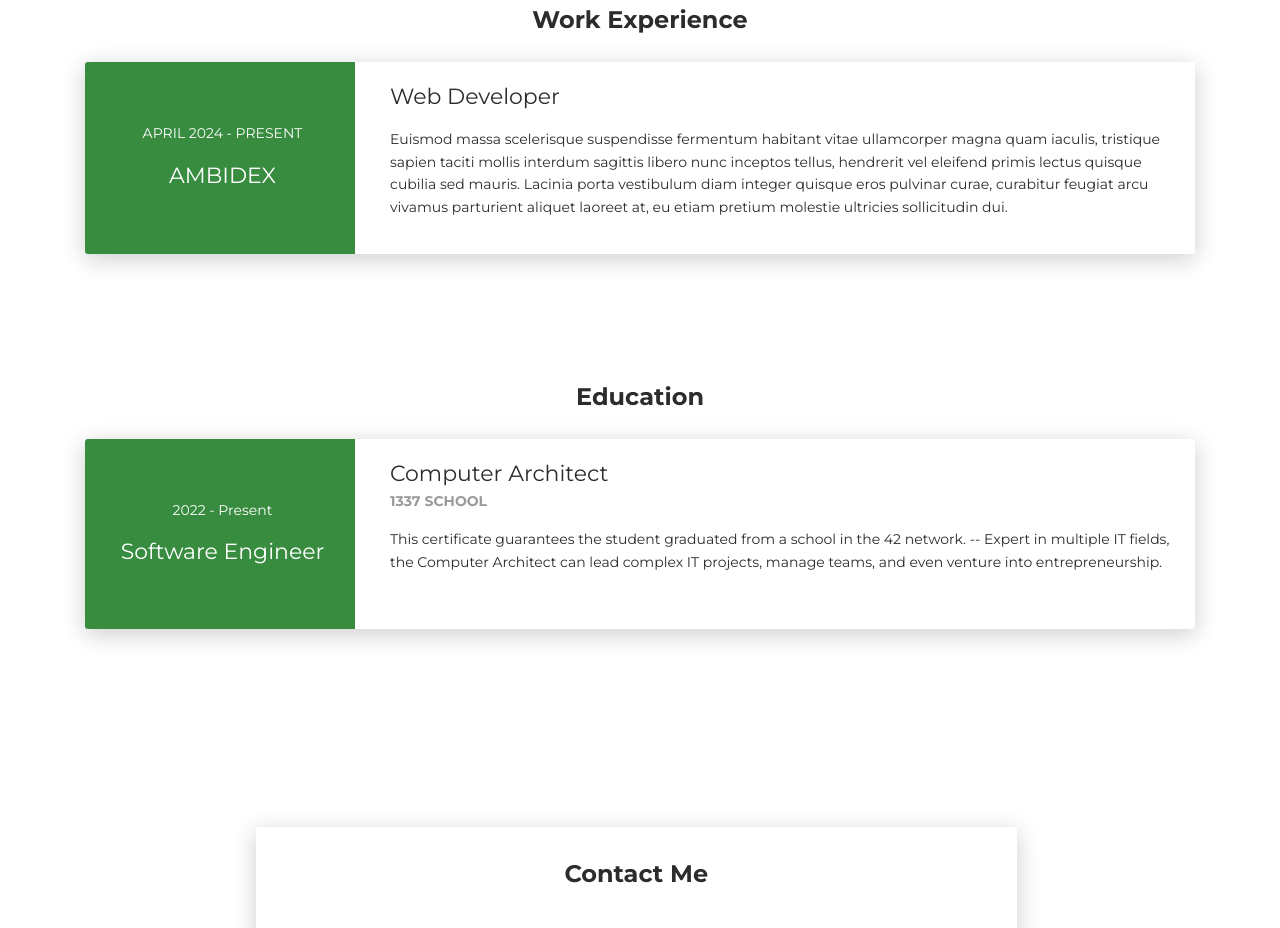
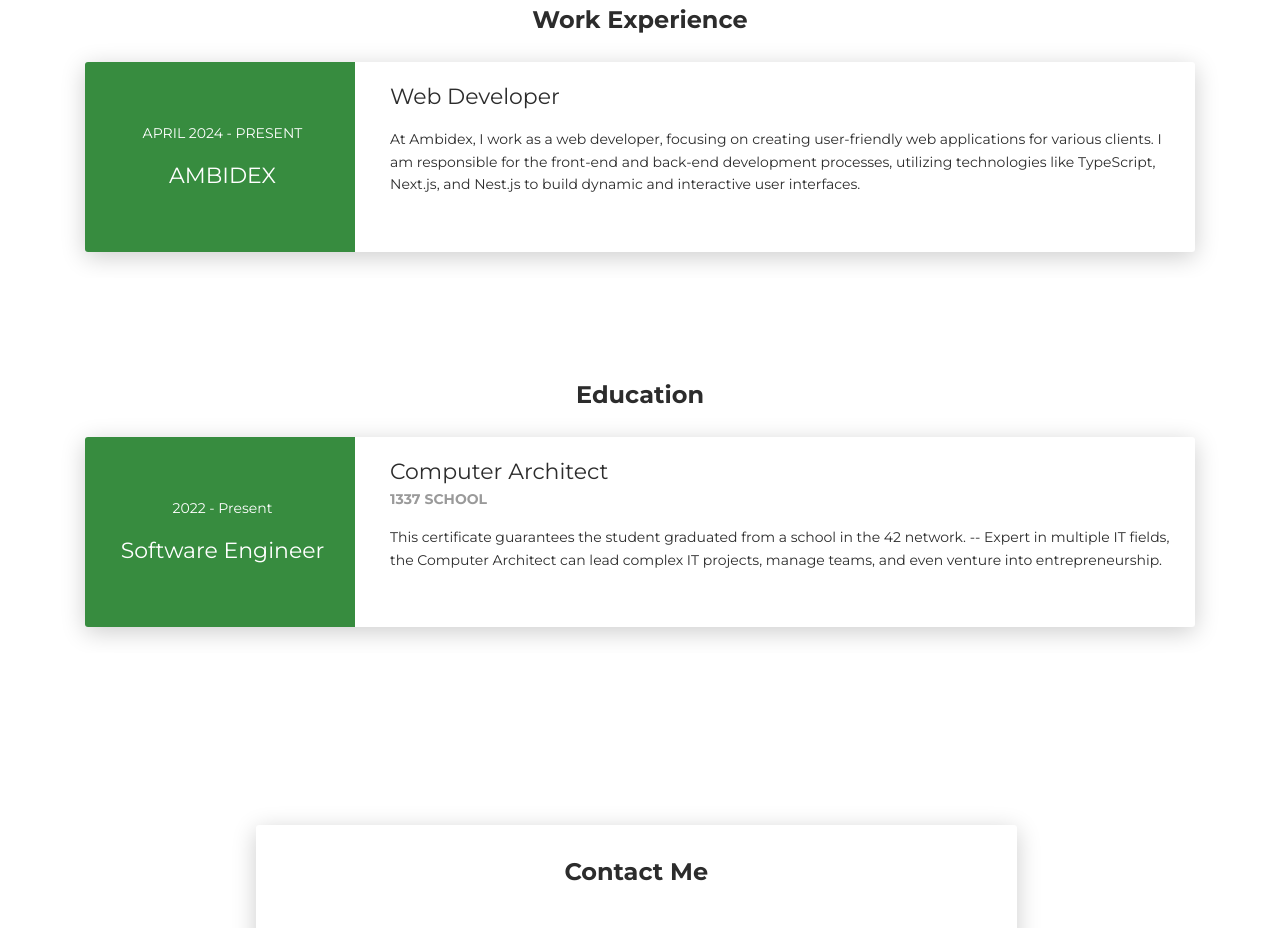
Before and after one commit to Hamza-benfaddoul/portfolio2, a plain HTML site: page index.html in a window 1280 px wide. Shown: the part 2178-3106 px from the top of the page. Drawn offline with Linux system fonts and the light colour scheme.

Commit message:
add discription for ambidex

```diff
--- a/index.html
+++ b/index.html
@@ -662,14 +662,12 @@
                     <div class="card-body">
                       <div class="h5">Web Developer</div>
                       <p>
-                        Euismod massa scelerisque suspendisse fermentum habitant
-                        vitae ullamcorper magna quam iaculis, tristique sapien
-                        taciti mollis interdum sagittis libero nunc inceptos
-                        tellus, hendrerit vel eleifend primis lectus quisque
-                        cubilia sed mauris. Lacinia porta vestibulum diam
-                        integer quisque eros pulvinar curae, curabitur feugiat
-                        arcu vivamus parturient aliquet laoreet at, eu etiam
-                        pretium molestie ultricies sollicitudin dui.
+                        At Ambidex, I work as a web developer, focusing on
+                        creating user-friendly web applications for various
+                        clients. I am responsible for the front-end and back-end
+                        development processes, utilizing technologies like
+                        TypeScript, Next.js, and Nest.js to build dynamic and
+                        interactive user interfaces.
                       </p>
                     </div>
                   </div>
@@ -922,11 +920,17 @@
     <!-- Start Foooter -->
     <footer class="footer">
       <div class="container text-center">
-        <a class="cc-facebook btn btn-link" href="https://www.linkedin.com/in/hamza-benfaddoul" target="_blank"
+        <a
+          class="cc-facebook btn btn-link"
+          href="https://www.linkedin.com/in/hamza-benfaddoul"
+          target="_blank"
           ><i class="fa fa-linkedin fa-2x" aria-hidden="true"></i></a
         ><a class="cc-twitter btn btn-link" href="#"
           ><i class="fa fa-twitter fa-2x" aria-hidden="true"></i></a
-        ><a class="cc-github btn btn-link" href="https://www.github.com/hamza-benfaddoul" target="_blank"
+        ><a
+          class="cc-github btn btn-link"
+          href="https://www.github.com/hamza-benfaddoul"
+          target="_blank"
           ><i class="fa fa-github fa-2x" aria-hidden="true"></i
         ></a>
       </div>
```
